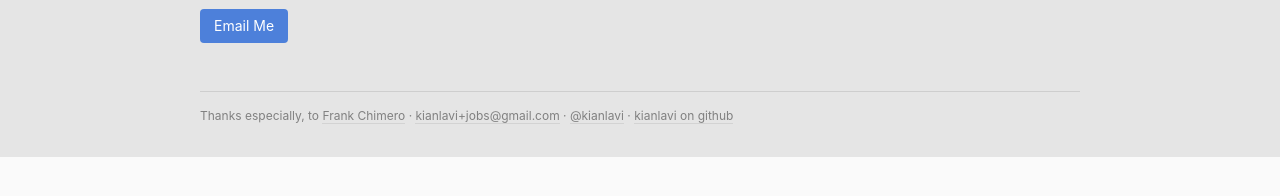
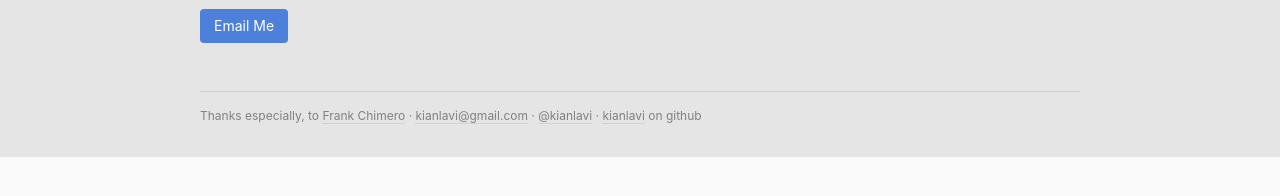
Before and after one commit to kianlavi/kianlavi.github.io, a Jekyll site: the page built from about.md, in a window 1280 px wide. Shown: the part 514-710 px from the top of the page. Built offline with Jekyll 4.4.1, drawn with Linux system fonts in a browser that asks for light colours; part of the change alters nothing that is shown.

```diff
--- a/_includes/footer.html
+++ b/_includes/footer.html
@@ -14,11 +14,11 @@
     <div class="thanks-frank">
         Thanks especially, to <a href="http://www.frankchimero.com/writing/">Frank Chimero</a>
         ·
-        <a href="mailto:{{ site.email }}?subject=Hey Kian">{{ site.email }}</a>
+        <a href="mailto:{{ site.email }}?subject=Hey Kian">kianlavi@gmail.com</a>
         ·
         <a href="http://twitter.com/{{ site.twitter_username }}">@{{ site.twitter_username }}</a>
         ·
-        <a href="http://github.com/{{ site.github_username }}">{{ site.github_username }} on github</a>
+        <a href="http://github.com/{{ site.github_username }}">{{ site.github_username }}</a> on github
     </div>
 
 </section>
```
